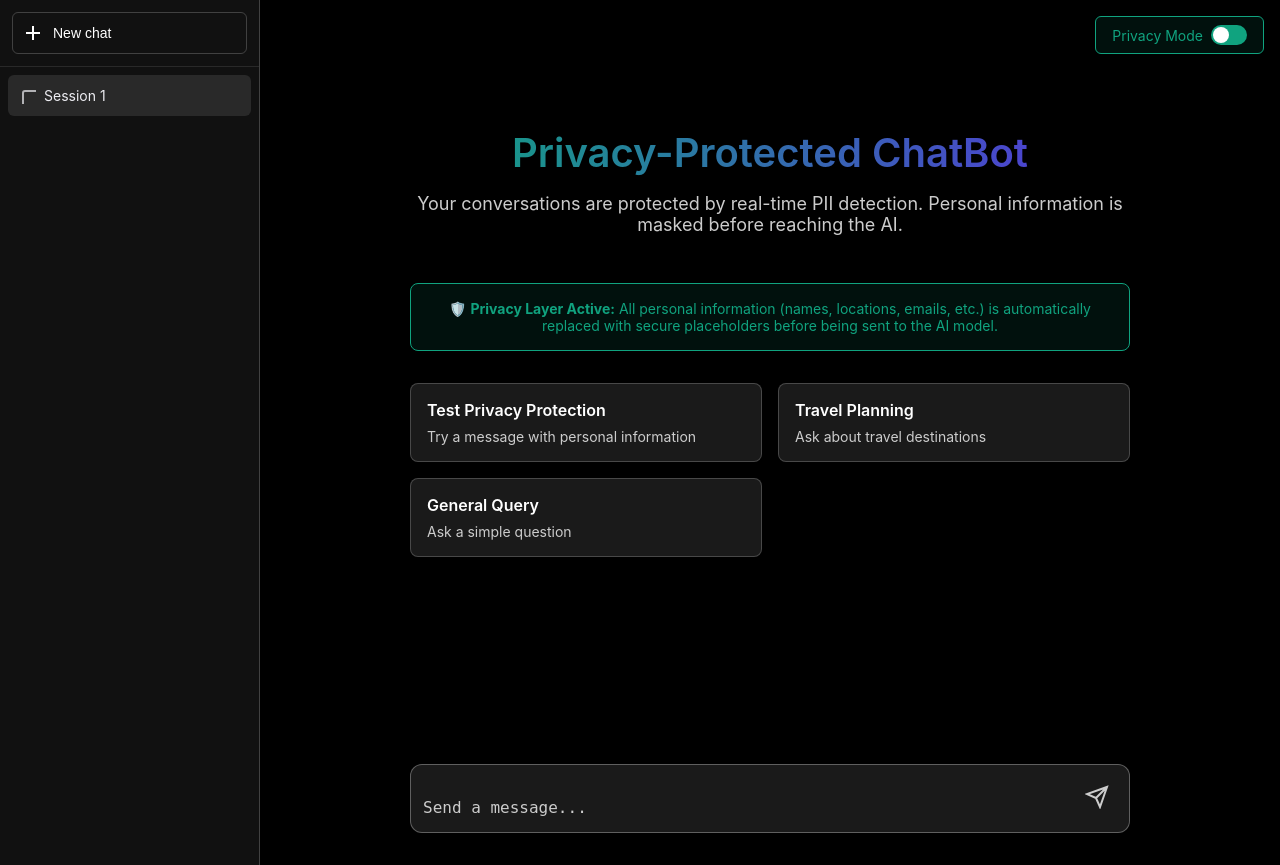
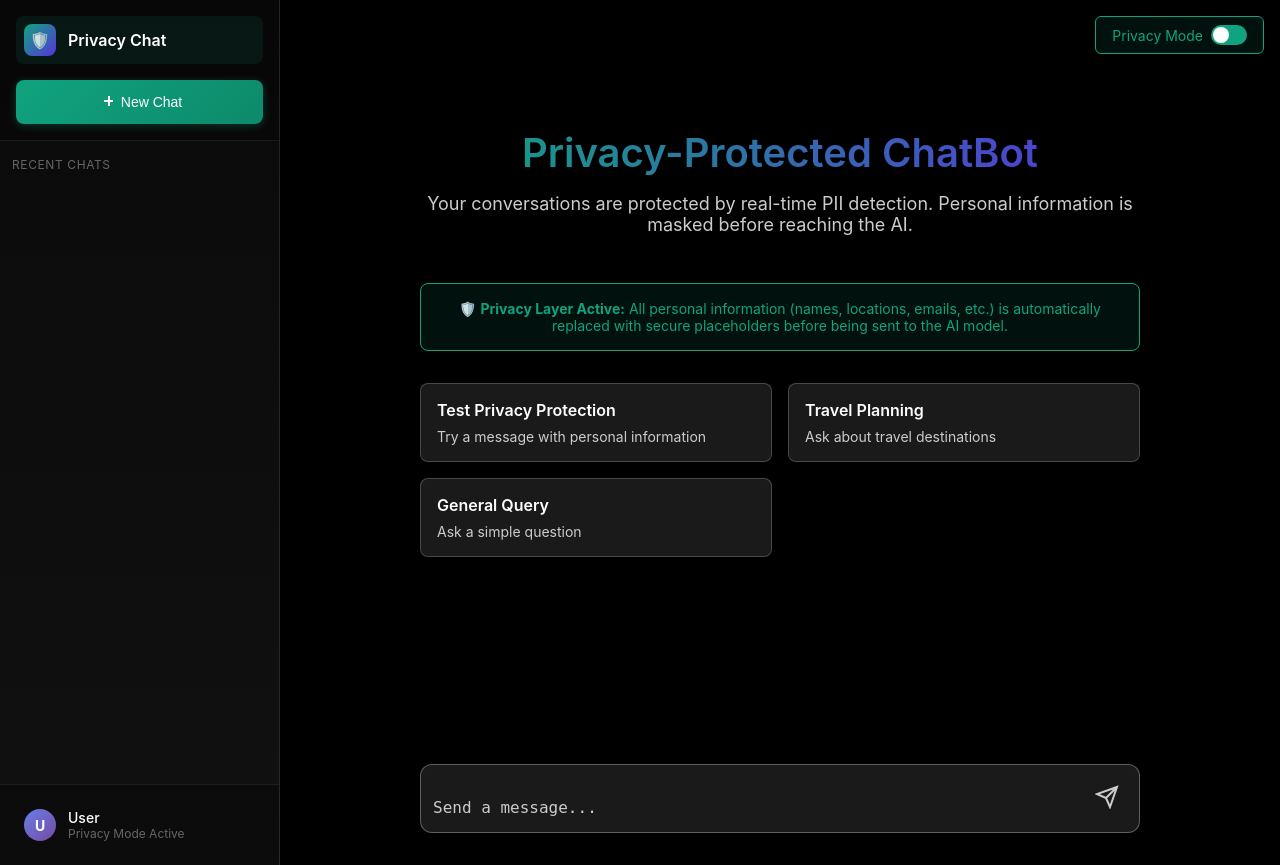
Before and after one commit to Hiida3li/ner-pii-nlp, a FastAPI app: page /privacy-chat in a window 1280 px wide. Run offline with FastAPI, Linux system fonts and the light colour scheme.

Commit message:
ui improved

```diff
--- a/src/static/js/privacy_chat.js
+++ b/src/static/js/privacy_chat.js
@@ -97,9 +97,12 @@ class PrivacyChat {
     }
 
     initSession() {
+        const timestamp = new Date().toLocaleTimeString('en-US', { hour: '2-digit', minute: '2-digit' });
         this.sessions[this.currentSession] = {
             messages: [],
-            name: `Session ${this.currentSession}`
+            name: `Chat ${this.currentSession}`,
+            timestamp: timestamp,
+            firstMessage: null
         };
     }
 
@@ -122,23 +125,100 @@ class PrivacyChat {
     }
 
     updateSessionList() {
-        const sessionHtml = Object.keys(this.sessions).map(id => `
-            <div class="chat-item ${id == this.currentSession ? 'active' : ''}" data-session="${id}">
-                <svg class="chat-icon" fill="none" stroke="currentColor" stroke-width="2">
-                    <path d="M21 15a2 2 0 01-2 2H7l-4 4V5a2 2 0 012-2h14a2 2 0 012 2z"/>
-                </svg>
-                Session ${id}
-            </div>
-        `).join('');
+        const sessionHtml = Object.keys(this.sessions)
+            .sort((a, b) => b - a) // Show newest first
+            .map(id => {
+                const session = this.sessions[id];
+                const displayName = session.firstMessage ?
+                    this.truncateText(session.firstMessage, 25) :
+                    session.name;
 
-        this.elements.chatList.innerHTML = sessionHtml;
+                return `
+                    <div class="chat-item ${id == this.currentSession ? 'active' : ''}" data-session="${id}">
+                        <div class="chat-item-content">
+                            <svg class="chat-icon" fill="none" stroke="currentColor" stroke-width="2" viewBox="0 0 24 24">
+                                <path d="M8 12h.01M12 12h.01M16 12h.01M21 12c0 4.418-4.03 8-9 8a9.863 9.863 0 01-4.255-.949L3 20l1.395-3.72C3.512 15.042 3 13.574 3 12c0-4.418 4.03-8 9-8s9 3.582 9 8z"/>
+                            </svg>
+                            <span class="chat-name" title="${displayName}">${displayName}</span>
+                        </div>
+                        <div class="chat-actions">
+                            <button class="chat-action-btn rename" data-session="${id}" title="Rename">
+                                <svg width="14" height="14" fill="none" stroke="currentColor" stroke-width="2" viewBox="0 0 24 24">
+                                    <path d="M11 4H4a2 2 0 00-2 2v14a2 2 0 002 2h14a2 2 0 002-2v-7M18.5 2.5a2.121 2.121 0 013 3L12 15l-4 1 1-4 9.5-9.5z"/>
+                                </svg>
+                            </button>
+                            <button class="chat-action-btn delete" data-session="${id}" title="Delete">
+                                <svg width="14" height="14" fill="none" stroke="currentColor" stroke-width="2" viewBox="0 0 24 24">
+                                    <path d="M3 6h18M8 6V4a2 2 0 012-2h4a2 2 0 012 2v2m3 0v14a2 2 0 01-2 2H7a2 2 0 01-2-2V6h14zM10 11v6M14 11v6"/>
+                                </svg>
+                            </button>
+                        </div>
+                    </div>
+                `;
+            }).join('');
 
-        // Add click handlers
+        this.elements.chatList.innerHTML = sessionHtml || '<div style="padding: 1rem; color: #666; text-align: center;">No chats yet</div>';
+
+        // Add click handlers for sessions
         document.querySelectorAll('.chat-item').forEach(item => {
-            item.addEventListener('click', () => {
-                this.switchSession(item.dataset.session);
+            item.addEventListener('click', (e) => {
+                // Don't switch session if clicking on action buttons
+                if (!e.target.closest('.chat-actions')) {
+                    this.switchSession(item.dataset.session);
+                }
             });
         });
+
+        // Add handlers for rename buttons
+        document.querySelectorAll('.chat-action-btn.rename').forEach(btn => {
+            btn.addEventListener('click', (e) => {
+                e.stopPropagation();
+                this.renameSession(btn.dataset.session);
+            });
+        });
+
+        // Add handlers for delete buttons
+        document.querySelectorAll('.chat-action-btn.delete').forEach(btn => {
+            btn.addEventListener('click', (e) => {
+                e.stopPropagation();
+                this.deleteSession(btn.dataset.session);
+            });
+        });
+    }
+
+    truncateText(text, maxLength) {
+        if (text.length <= maxLength) return text;
+        return text.substring(0, maxLength) + '...';
+    }
+
+    renameSession(sessionId) {
+        const session = this.sessions[sessionId];
+        const newName = prompt('Enter new name for this chat:', session.name);
+        if (newName && newName.trim()) {
+            session.name = newName.trim();
+            session.firstMessage = null; // Clear first message to use custom name
+            this.updateSessionList();
+        }
+    }
+
+    deleteSession(sessionId) {
+        if (Object.keys(this.sessions).length === 1) {
+            alert('Cannot delete the last session');
+            return;
+        }
+
+        if (confirm('Are you sure you want to delete this chat?')) {
+            delete this.sessions[sessionId];
+
+            // If deleting current session, switch to another
+            if (sessionId == this.currentSession) {
+                const remainingSessions = Object.keys(this.sessions);
+                this.currentSession = remainingSessions[remainingSessions.length - 1];
+                this.switchSession(this.currentSession);
+            } else {
+                this.updateSessionList();
+            }
+        }
     }
 
     switchSession(sessionId) {
@@ -227,6 +307,12 @@ class PrivacyChat {
                 userMessage: true,
                 userEntities: data.user_entities || []
             };
+
+            // Store first message for session naming
+            if (!this.sessions[this.currentSession].firstMessage) {
+                this.sessions[this.currentSession].firstMessage = message;
+                this.updateSessionList();
+            }
 
             // Add user message (show masked or original based on privacy mode)
             const userMessageToShow = this.privacyMode ? data.masked_message : data.original_message;
--- a/src/templates/privacy_chat.html
+++ b/src/templates/privacy_chat.html
@@ -24,37 +24,75 @@
             height: 100vh;
         }
 
-        /* Sidebar - Black theme */
+        /* Enhanced Sidebar */
         .sidebar {
-            width: 260px;
-            background: #111111;
+            width: 280px;
+            background: linear-gradient(180deg, #0a0a0a 0%, #111111 100%);
             display: flex;
             flex-direction: column;
-            border-right: 1px solid rgba(255,255,255,0.2);
+            border-right: 1px solid rgba(255,255,255,0.1);
+            position: relative;
         }
 
         .sidebar-header {
-            padding: 0.75rem;
-            border-bottom: 1px solid rgba(255,255,255,0.1);
+            padding: 1rem;
+            border-bottom: 1px solid rgba(255,255,255,0.08);
+            background: rgba(0,0,0,0.3);
+        }
+
+        .sidebar-logo {
+            display: flex;
+            align-items: center;
+            gap: 0.75rem;
+            margin-bottom: 1rem;
+            padding: 0.5rem;
+            border-radius: 8px;
+            background: rgba(16, 163, 127, 0.1);
+        }
+
+        .logo-icon {
+            width: 32px;
+            height: 32px;
+            background: linear-gradient(135deg, #10a37f 0%, #5436DA 100%);
+            border-radius: 8px;
+            display: flex;
+            align-items: center;
+            justify-content: center;
+            font-weight: bold;
+            color: white;
+        }
+
+        .logo-text {
+            font-size: 1rem;
+            font-weight: 600;
+            color: #fff;
         }
 
         .new-chat-btn {
             width: 100%;
-            padding: 0.75rem;
-            background: transparent;
-            border: 1px solid rgba(255,255,255,0.2);
-            border-radius: 6px;
+            padding: 0.875rem;
+            background: linear-gradient(135deg, #10a37f 0%, #0d8a6a 100%);
+            border: none;
+            border-radius: 8px;
             color: #fff;
             font-size: 0.875rem;
+            font-weight: 500;
             cursor: pointer;
             display: flex;
             align-items: center;
-            gap: 0.75rem;
-            transition: background 0.2s;
+            justify-content: center;
+            gap: 0.5rem;
+            transition: all 0.3s;
+            box-shadow: 0 2px 8px rgba(16, 163, 127, 0.3);
         }
 
         .new-chat-btn:hover {
-            background: rgba(255,255,255,0.05);
+            transform: translateY(-1px);
+            box-shadow: 0 4px 12px rgba(16, 163, 127, 0.4);
+        }
+
+        .new-chat-btn:active {
+            transform: translateY(0);
         }
 
         .chat-list {
@@ -63,31 +101,175 @@
             padding: 0.5rem;
         }
 
+        .chat-list::-webkit-scrollbar {
+            width: 6px;
+        }
+
+        .chat-list::-webkit-scrollbar-track {
+            background: rgba(255,255,255,0.02);
+        }
+
+        .chat-list::-webkit-scrollbar-thumb {
+            background: rgba(255,255,255,0.1);
+            border-radius: 3px;
+        }
+
+        .chat-list::-webkit-scrollbar-thumb:hover {
+            background: rgba(255,255,255,0.15);
+        }
+
+        .sessions-label {
+            font-size: 0.75rem;
+            color: #666;
+            text-transform: uppercase;
+            letter-spacing: 0.05em;
+            padding: 0.5rem 0.75rem;
+            margin-top: 0.5rem;
+        }
+
         .chat-item {
             padding: 0.75rem;
-            border-radius: 6px;
+            border-radius: 8px;
             cursor: pointer;
             display: flex;
             align-items: center;
-            gap: 0.5rem;
+            justify-content: space-between;
             margin-bottom: 0.25rem;
             font-size: 0.875rem;
             color: #ececf1;
-            transition: background 0.2s;
+            transition: all 0.2s;
+            position: relative;
+            overflow: hidden;
+        }
+
+        .chat-item::before {
+            content: '';
+            position: absolute;
+            left: 0;
+            top: 0;
+            bottom: 0;
+            width: 3px;
+            background: #10a37f;
+            transform: translateX(-100%);
+            transition: transform 0.2s;
         }
 
         .chat-item:hover {
             background: rgba(255,255,255,0.05);
+            padding-left: 1rem;
         }
 
         .chat-item.active {
-            background: rgba(255,255,255,0.1);
+            background: rgba(16, 163, 127, 0.15);
+            color: #10a37f;
+        }
+
+        .chat-item.active::before {
+            transform: translateX(0);
+        }
+
+        .chat-item-content {
+            display: flex;
+            align-items: center;
+            gap: 0.75rem;
+            flex: 1;
+            min-width: 0;
         }
 
         .chat-icon {
-            width: 16px;
-            height: 16px;
-            opacity: 0.7;
+            width: 20px;
+            height: 20px;
+            flex-shrink: 0;
+        }
+
+        .chat-name {
+            flex: 1;
+            overflow: hidden;
+            text-overflow: ellipsis;
+            white-space: nowrap;
+        }
+
+        .chat-actions {
+            display: none;
+            gap: 0.25rem;
+        }
+
+        .chat-item:hover .chat-actions {
+            display: flex;
+        }
+
+        .chat-action-btn {
+            width: 24px;
+            height: 24px;
+            border-radius: 4px;
+            background: transparent;
+            border: none;
+            color: #666;
+            cursor: pointer;
+            display: flex;
+            align-items: center;
+            justify-content: center;
+            transition: all 0.2s;
+        }
+
+        .chat-action-btn:hover {
+            background: rgba(255,255,255,0.1);
+            color: #fff;
+        }
+
+        .chat-action-btn.delete:hover {
+            background: rgba(255, 69, 69, 0.2);
+            color: #ff4545;
+        }
+
+        /* Sidebar Footer */
+        .sidebar-footer {
+            padding: 1rem;
+            border-top: 1px solid rgba(255,255,255,0.08);
+            background: rgba(0,0,0,0.3);
+        }
+
+        .user-profile {
+            display: flex;
+            align-items: center;
+            gap: 0.75rem;
+            padding: 0.5rem;
+            border-radius: 6px;
+            transition: background 0.2s;
+            cursor: pointer;
+        }
+
+        .user-profile:hover {
+            background: rgba(255,255,255,0.05);
+        }
+
+        .user-avatar {
+            width: 32px;
+            height: 32px;
+            border-radius: 50%;
+            background: linear-gradient(135deg, #667eea 0%, #764ba2 100%);
+            display: flex;
+            align-items: center;
+            justify-content: center;
+            font-size: 0.875rem;
+            font-weight: bold;
+            color: white;
+        }
+
+        .user-info {
+            flex: 1;
+            min-width: 0;
+        }
+
+        .user-name {
+            font-size: 0.875rem;
+            color: #fff;
+            font-weight: 500;
+        }
+
+        .user-status {
+            font-size: 0.75rem;
+            color: #666;
         }
 
         /* Main Chat Area */
@@ -477,22 +659,33 @@
 </head>
 <body>
     <div class="container">
-        <!-- Sidebar -->
+        <!-- Enhanced Sidebar -->
         <div class="sidebar">
             <div class="sidebar-header">
+                <div class="sidebar-logo">
+                    <div class="logo-icon">🛡️</div>
+                    <div class="logo-text">Privacy Chat</div>
+                </div>
                 <button class="new-chat-btn" id="new-chat-btn">
                     <svg width="16" height="16" fill="none" stroke="currentColor" stroke-width="2">
-                        <path d="M8 1v14M1 8h14"/>
+                        <path d="M12 2v10M7 7h10"/>
                     </svg>
-                    New chat
+                    New Chat
                 </button>
             </div>
+
+            <div class="sessions-label">Recent Chats</div>
             <div class="chat-list" id="chat-list">
-                <div class="chat-item active">
-                    <svg class="chat-icon" fill="none" stroke="currentColor" stroke-width="2">
-                        <path d="M21 15a2 2 0 01-2 2H7l-4 4V5a2 2 0 012-2h14a2 2 0 012 2z"/>
-                    </svg>
-                    Session 1
+                <!-- Chat sessions will be dynamically added here -->
+            </div>
+
+            <div class="sidebar-footer">
+                <div class="user-profile">
+                    <div class="user-avatar">U</div>
+                    <div class="user-info">
+                        <div class="user-name">User</div>
+                        <div class="user-status">Privacy Mode Active</div>
+                    </div>
                 </div>
             </div>
         </div>
```
